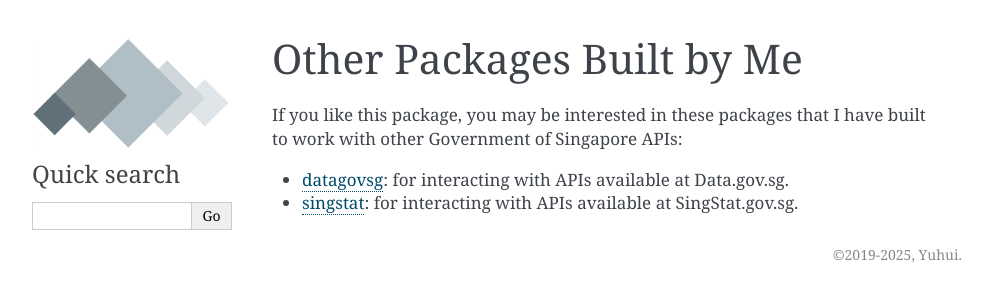
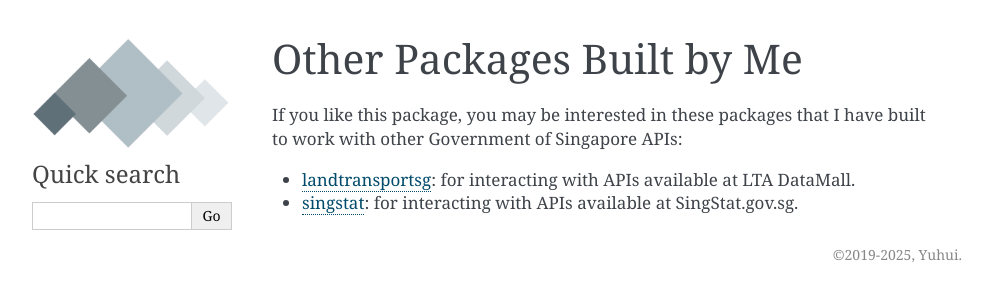
Before and after one commit to yuhui/datagovsg, a Sphinx documentation site: the page built from docs/source/other_packages.rst, in a window 1280 px wide. Shown: the top 301 px of the page, without its empty margins (148-1140 px from the left). Built offline with Sphinx 7.4.7, drawn with Linux system fonts in a browser that asks for light colours.

Commit message:
docs: update docs

```diff
--- a/docs/source/other_packages.rst
+++ b/docs/source/other_packages.rst
@@ -4,8 +4,8 @@ Other Packages Built by Me
 If you like this package, you may be interested in these packages that I have
 built to work with other Government of Singapore APIs:
 
-- `datagovsg`_: for interacting with APIs available at Data.gov.sg.
+- `landtransportsg`_: for interacting with APIs available at LTA DataMall.
 - `singstat`_: for interacting with APIs available at SingStat.gov.sg.
 
-.. _datagovsg: https://pypi.org/project/datagovsg/
+.. _landtransportsg: https://pypi.org/project/landtransportsg/
 .. _singstat: https://pypi.org/project/singstat/
```
